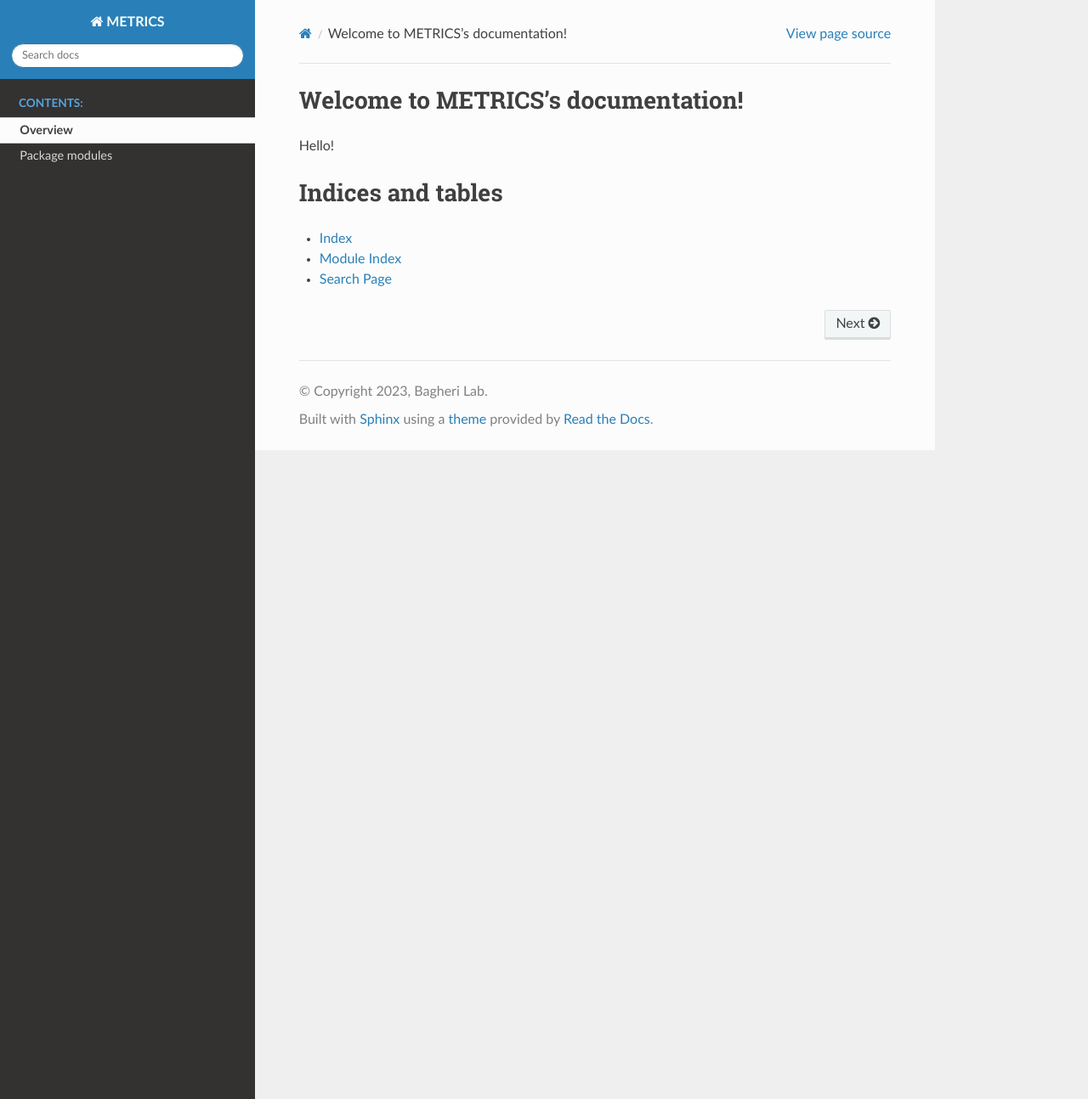
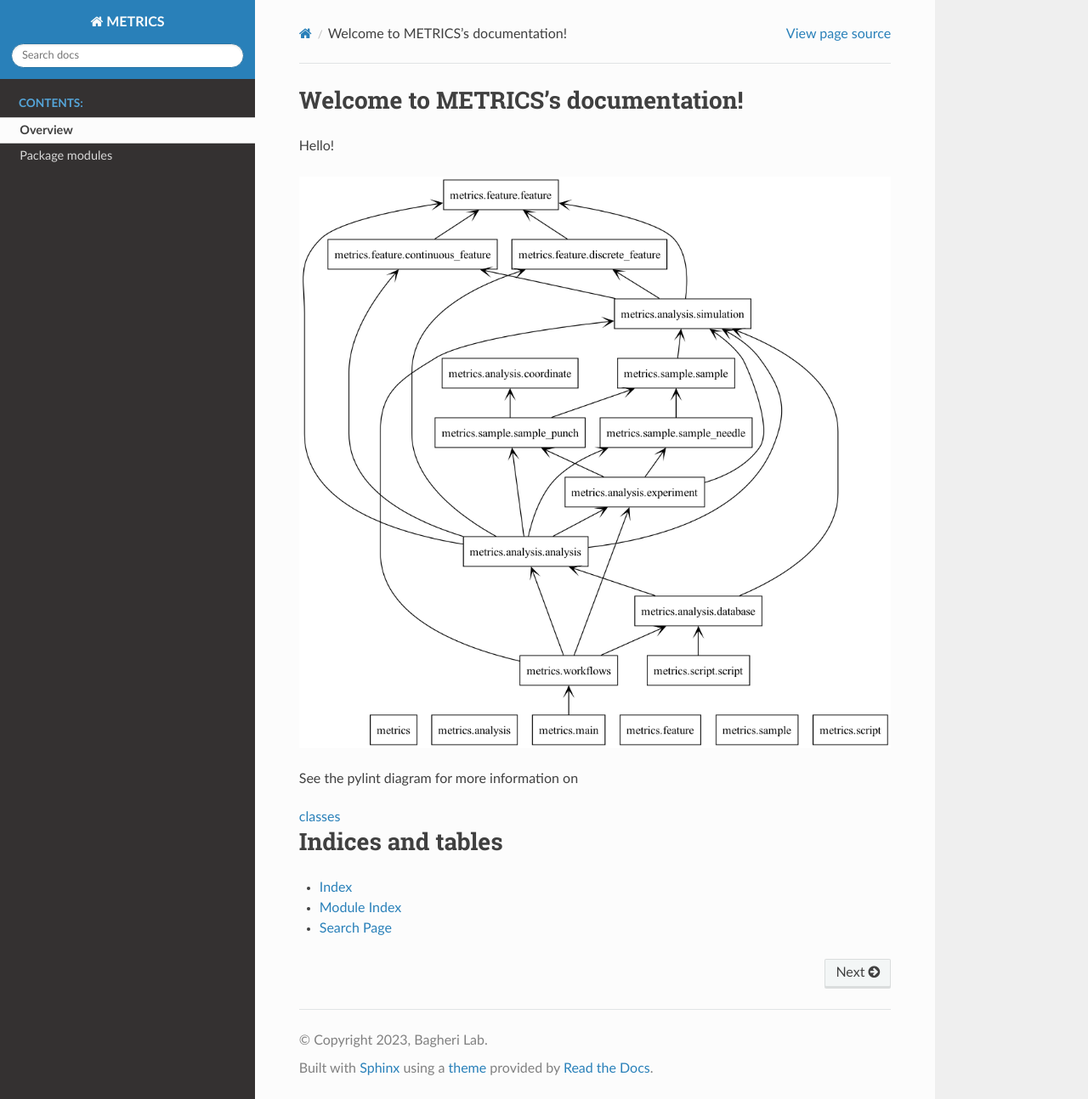
Before and after one commit to Isabelle-C/METRICS, a Sphinx documentation site: the page built from docs/index.rst, in a window 1280 px wide and 1294 px high. Shown: the whole window at 85% size. Built offline with Sphinx 7.4.7 and the Read the Docs theme 2.0.0, drawn with Linux system fonts in a browser that asks for light colours.

Commit message:
Add images

```diff
--- a/docs/index.rst
+++ b/docs/index.rst
@@ -11,6 +11,16 @@
 
 Hello!
 
+.. image:: _static/packages.png
+   :alt: Classes
+
+See the pylint diagram for more information on
+
+.. raw:: html
+
+   <a href="_static/classes.png" target="_blank">classes</a>
+
+
 Indices and tables
 ==================
 
```
Also changed, not shown: docs/_static/classes.png (added), docs/_static/packages.png (added).
